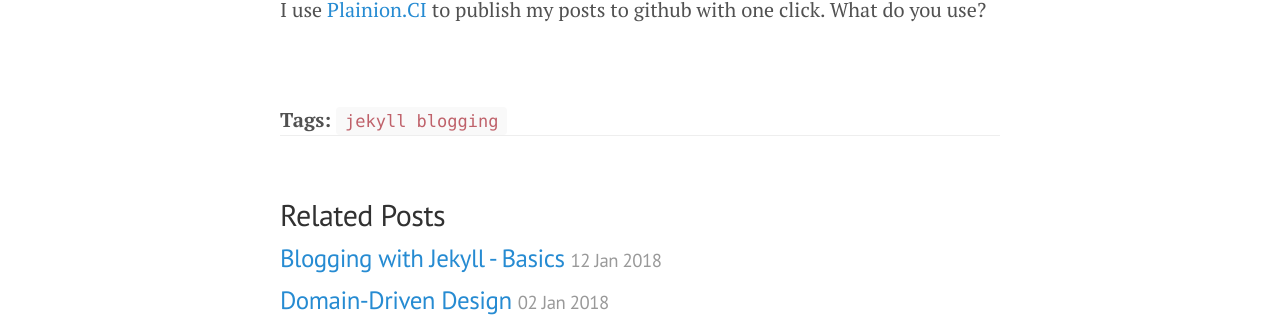
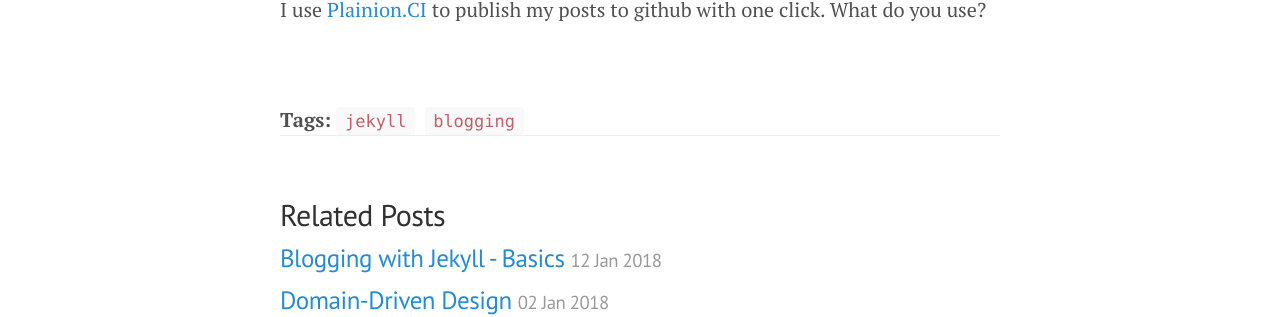
Before and after one commit to plainionist/plainionist.github.io, a Jekyll site: the page built from _posts/2018-01-11-Blogging-with-Jekyll-Intro.md, in a window 1280 px wide. Shown: the part 987-1304 px from the top of the page. Built offline with Jekyll 4.4.1, drawn with Linux system fonts in a browser that asks for light colours; comment, search, counter and statistics services are not loaded.

```diff
--- a/_posts/2018-01-11-Blogging-with-Jekyll-Intro.md
+++ b/_posts/2018-01-11-Blogging-with-Jekyll-Intro.md
@@ -1,7 +1,7 @@
 ---
 layout: post
 title: Blogging with Jekyll - Introduction
-tags: [jekyll blogging]
+tags: [jekyll, blogging]
 series: "Blogging with Jekyll"
 excerpt_separator: <!--more-->
 ---
```
Also changed, not shown: _posts/2018-01-12-Blogging-with-Jekyll-Basics.md (+1 -1 lines).
